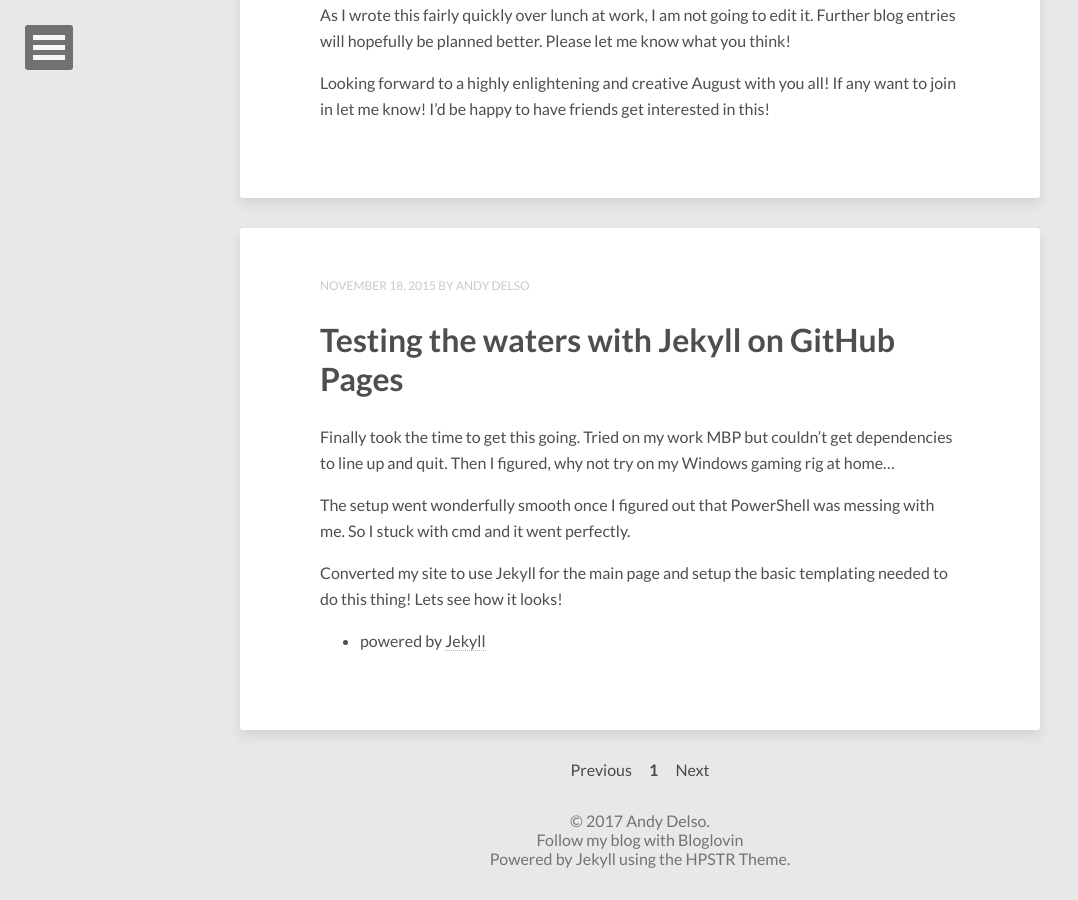
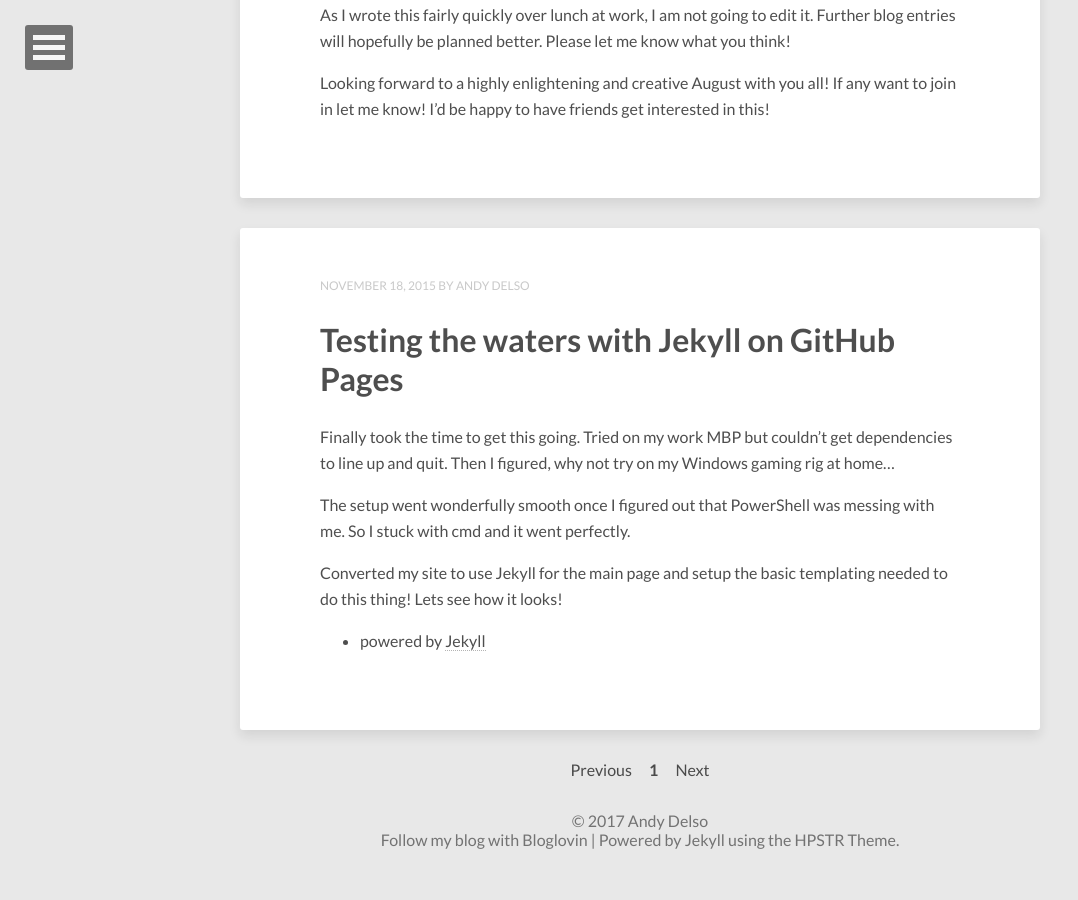
Before and after one commit to andydelso/ddaypunk06.github.io, a Jekyll site: the page built from index.html, in a window 1280 px wide and 900 px high, scrolled down 7380 px. Shown: the whole window, without its empty margins (0-1078 px from the left). Built offline with Jekyll 4.4.1, drawn with Linux system fonts in a browser that asks for light colours; nearby versions of some CDN libraries; the list of posts is cut into pages by our own code.

Commit message:
changing to two line footer

```diff
--- a/_includes/footer.html
+++ b/_includes/footer.html
@@ -1,5 +1,4 @@
 <span>
-  <div>&copy; {{ site.time | date: '%Y' }} {{ site.owner.name }}.</div>
-  <div><a href="https://www.bloglovin.com/blog/19075343/?claim=6xecgjv5d5m">Follow my blog with Bloglovin</a></div>
-  <div>Powered by <a href="http://jekyllrb.com" rel="nofollow">Jekyll</a> using the <a href="https://mademistakes.com/work/hpstr-jekyll-theme/" rel="nofollow">HPSTR Theme</a>.</div>
+  <div>&copy; {{ site.time | date: '%Y' }} {{ site.owner.name }}</div>
+  <div><a href="https://www.bloglovin.com/blog/19075343/?claim=6xecgjv5d5m">Follow my blog with Bloglovin</a> | Powered by <a href="http://jekyllrb.com" rel="nofollow">Jekyll</a> using the <a href="https://mademistakes.com/work/hpstr-jekyll-theme/" rel="nofollow">HPSTR Theme</a>.</div>
 </span>
```
